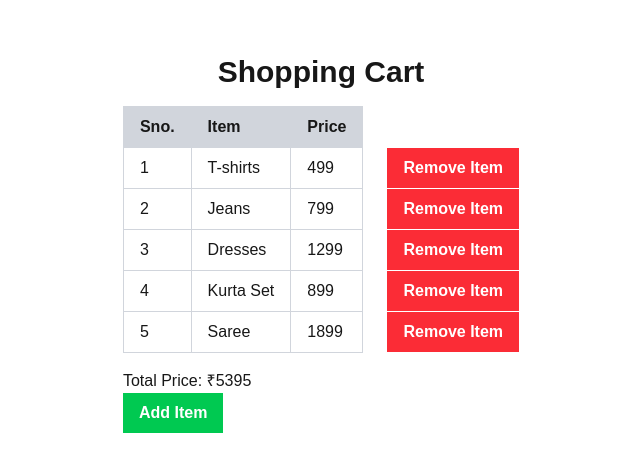
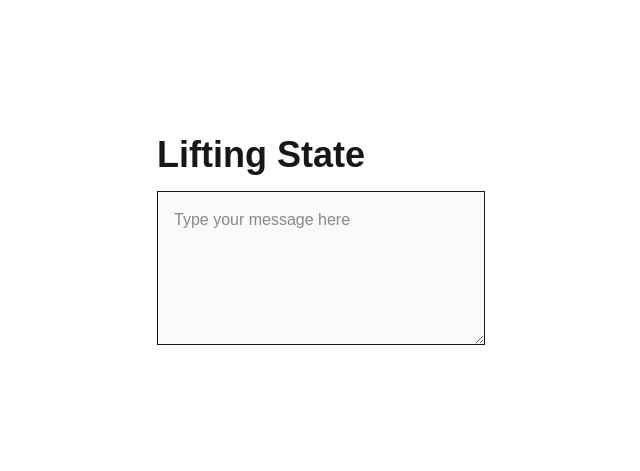
Before and after one commit to Bhawna0034/Next.js-React-Revision, a Next.js app: page / in a window 1280 px wide. Shown: the part 157-628 px from the top of the page, without its empty margins (319-959 px from the left). Built offline with nearby package versions, Linux system fonts and the light colour scheme.

Commit message:
Lifting State with useState()

```diff
--- /dev/null
+++ b/src/app/components/State/LiftingState.js
@@ -0,0 +1,41 @@
+"use client";
+import { INFINITE_CACHE } from "next/dist/lib/constants";
+import React, { useState } from "react";
+
+const ParentComponent = () => {
+  const [message, setMessage] = useState("");
+  console.info(message);
+  return (
+    <div>
+      <h2 className="text-4xl font-bold mb-4">Lifting State</h2>
+      <InputBox message={message} setMessage={setMessage}/>
+      <MessageDialog message={message} />
+    </div>
+  );
+};
+
+export const InputBox = ({message, setMessage}) => {
+  return (
+    <div>
+      <textarea
+        cols={30}
+        rows={5}
+        value={message}
+        onChange={(event) => setMessage(event.target.value)}
+        placeholder="Type your message here"
+        className="border bg-gray-50 p-4 outline-none "
+      />
+    </div>
+  );
+};
+
+export const MessageDialog = ({message}) => {
+    return(
+        <div>
+            <p className="font-semibold">{message}</p>
+        </div>
+    )
+
+}
+
+export default ParentComponent;
--- a/src/app/page.js
+++ b/src/app/page.js
@@ -1,12 +1,13 @@
 import Image from "next/image";
 
 import ShoppingCart from "./components/State/ShoppingCart";
+import ParentComponent from "./components/State/LiftingState";
 
 export default function Home() {
   const isLoggedIn = true;
   return (
     <main className="flex items-center justify-center h-lvh">
-     <ShoppingCart />
+     <ParentComponent />
     </main>
   );
 }
```
